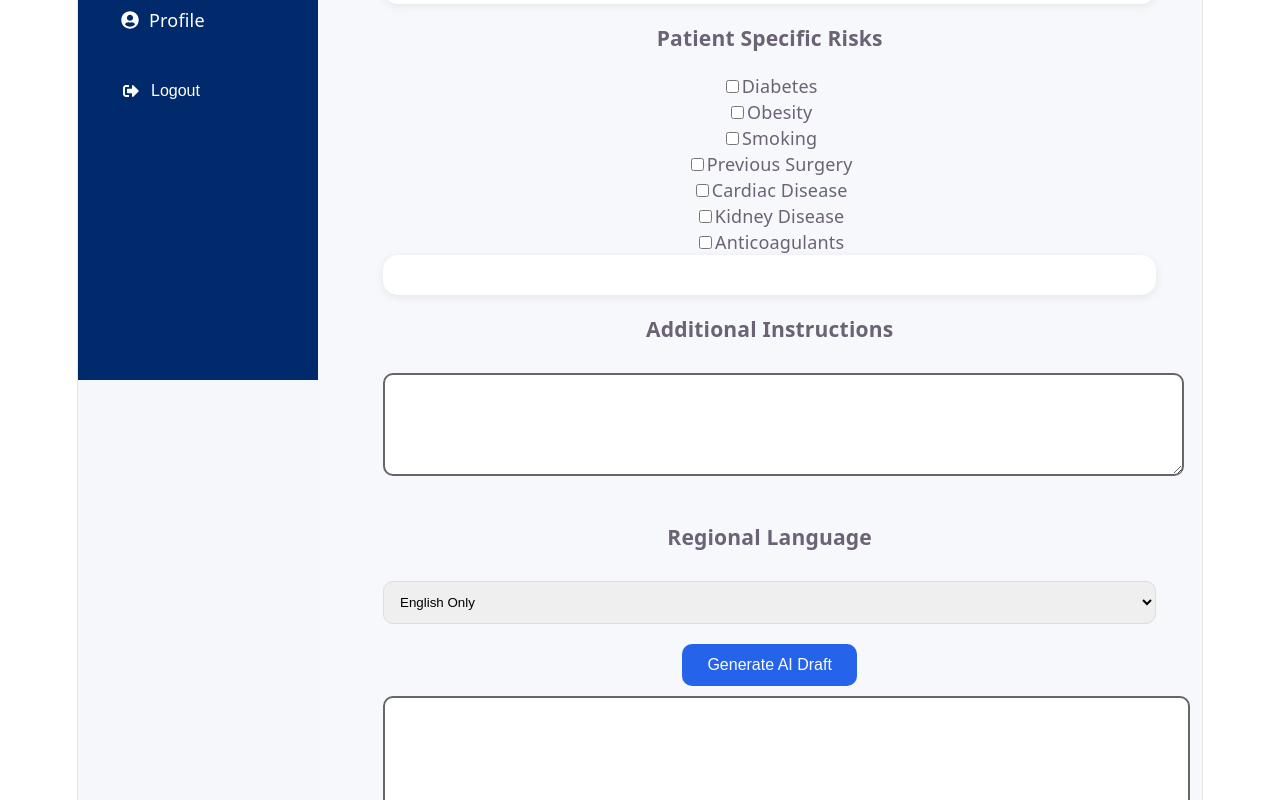
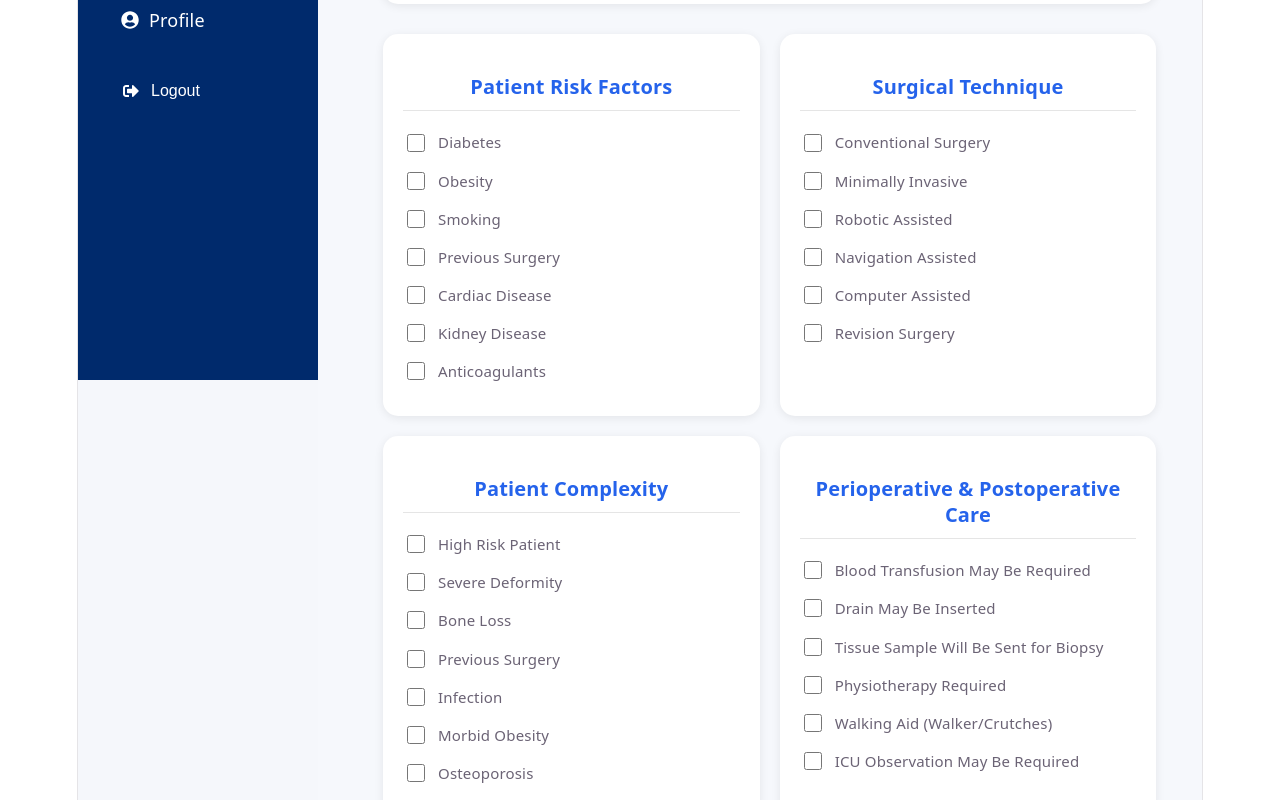
Before and after one commit to Raviksa/smartconsent-frontend, a React (Vite) app: page /create-consent in a window 1280 px wide. Shown: the part 420-1220 px from the top of the page. Built offline with nearby package versions, Linux system fonts and the light colour scheme; no server answers.

Commit message:
Added new AI input 3 profie

```diff
--- a/src/pages/CreateConsent.jsx
+++ b/src/pages/CreateConsent.jsx
@@ -24,12 +24,37 @@ export default function CreateConsent() {
   "Kidney Disease",
   "Anticoagulants"
 ];
+const surgicalTechniques = [
+"Conventional Surgery",
+"Minimally Invasive",
+"Robotic Assisted",
+"Navigation Assisted",
+"Computer Assisted",
+"Revision Surgery"
+];
+const patientComplexity = [
+"High Risk Patient",
+"Severe Deformity",
+"Bone Loss",
+"Previous Surgery",
+"Infection",
+"Morbid Obesity",
+"Osteoporosis"
+];
+const perioperativeCare = [
+"Blood Transfusion May Be Required",
+"Drain May Be Inserted",
+"Tissue Sample Will Be Sent for Biopsy",
+"Physiotherapy Required",
+"Walking Aid (Walker/Crutches)",
+"ICU Observation May Be Required"
+];
+const [selectedRisks,setSelectedRisks] = useState([]);
+const [selectedTechniques, setSelectedTechniques] = useState([]);
 
-const [
-  selectedRisks,
-  setSelectedRisks
-] = useState([]);
+const [selectedComplexity, setSelectedComplexity] = useState([]);
 
+const [selectedCare, setSelectedCare] = useState([]);
   const [
   selectedIllustrations,
   setSelectedIllustrations
@@ -141,6 +166,14 @@ const res =
       patient: selectedPatient,
       procedure: selectedProcedure,
       risks: selectedRisks,
+      surgicalTechniques: selectedTechniques,
+
+     patientComplexity: selectedComplexity,
+
+     perioperativeCare: selectedCare,
+
+     instructions: additionalInstructions,
+
       instructions: additionalInstructions,
       language
     },
@@ -473,35 +506,25 @@ useState("English");
 
 
 
-<h3>
-Patient Specific Risks
-</h3>
+<div className="options-grid">
 
-<div className="risk-grid">
-</div>
+  <div className="option-card">
 
-{
-risks.map(
-  risk => (
+    <h3>Patient Risk Factors</h3>
 
-    <div
+    {risks.map(risk => (
+
+      <label
         key={risk}
+        className="checkbox-item"
       >
 
         <input
           type="checkbox"
-        checked={
-          selectedRisks.includes(
-            risk
-          )
-        }
+          checked={selectedRisks.includes(risk)}
           onChange={() => {
 
-          if (
-            selectedRisks.includes(
-              risk
-            )
-          ) {
+            if(selectedRisks.includes(risk)){
 
               setSelectedRisks(
                 selectedRisks.filter(
@@ -509,28 +532,107 @@ risks.map(
                 )
               );
 
-          } else {
+            }else{
 
               setSelectedRisks([
                 ...selectedRisks,
                 risk
               ]);
+
             }
+
           }}
         />
 
         {risk}
 
+      </label>
+
+    ))}
+
   </div>
 
+  <div className="option-card">
+  <h3>Surgical Technique</h3>
 
+  {surgicalTechniques.map((item) => (
+    <label key={item} className="checkbox-item">
+      <input
+        type="checkbox"
+        checked={selectedTechniques.includes(item)}
+        onChange={() => {
+          if (selectedTechniques.includes(item)) {
+            setSelectedTechniques(
+              selectedTechniques.filter((t) => t !== item)
+            );
+          } else {
+            setSelectedTechniques([
+              ...selectedTechniques,
+              item,
+            ]);
+          }
+        }}
+      />
+      {item}
+    </label>
+  ))}
+</div>
 
-  )
-)
+ <div className="option-card">
+  <h3>Patient Complexity</h3>
+
+  {patientComplexity.map((item) => (
+    <label key={item} className="checkbox-item">
+      <input
+        type="checkbox"
+        checked={selectedComplexity.includes(item)}
+        onChange={() => {
+          if (selectedComplexity.includes(item)) {
+            setSelectedComplexity(
+              selectedComplexity.filter((c) => c !== item)
+            );
+          } else {
+            setSelectedComplexity([
+              ...selectedComplexity,
+              item,
+            ]);
           }
+        }}
+      />
+      {item}
+    </label>
+  ))}
+</div>
+<div className="option-card">
+  <h3>Perioperative & Postoperative Care</h3>
+
+  {perioperativeCare.map((item) => (
+    <label key={item} className="checkbox-item">
+      <input
+        type="checkbox"
+        checked={selectedCare.includes(item)}
+        onChange={() => {
+          if (selectedCare.includes(item)) {
+            setSelectedCare(
+              selectedCare.filter((c) => c !== item)
+            );
+          } else {
+            setSelectedCare([
+              ...selectedCare,
+              item,
+            ]);
+          }
+        }}
+      />
+      {item}
+    </label>
+  ))}
+</div>
+</div>
+
 <div className="card"></div>
 <h3>
-Additional Instructions
+Surgeon's Additional Notes
 </h3>
 
 <textarea
--- a/src/styles/createConsent.css
+++ b/src/styles/createConsent.css
@@ -123,3 +123,57 @@ textarea{
   font-size:15px;
   line-height:1.6;
 }
+/* =======================================
+   Procedure Options Section
+======================================= */
+
+.options-grid{
+  display:grid;
+  grid-template-columns:repeat(2,1fr);
+  gap:20px;
+  margin:30px 0;
+}
+
+.option-card{
+  background:#fff;
+  border-radius:15px;
+  padding:20px;
+  box-shadow:0 2px 10px rgba(0,0,0,0.08);
+  min-height:280px;
+}
+
+.option-card h3{
+  margin-bottom:18px;
+  text-align:center;
+  color:#2563eb;
+  border-bottom:1px solid #e5e5e5;
+  padding-bottom:10px;
+  font-size:20px;
+}
+
+.checkbox-item{
+  display:flex;
+  align-items:center;
+  gap:10px;
+  margin-bottom:12px;
+  cursor:pointer;
+  font-size:15px;
+}
+
+.checkbox-item input{
+  width:18px;
+  height:18px;
+  cursor:pointer;
+}
+
+.checkbox-item:hover{
+  color:#2563eb;
+}
+
+@media(max-width:900px){
+
+  .options-grid{
+    grid-template-columns:1fr;
+  }
+
+}
```
Lines whose indentation alone changed are shown as unchanged.
